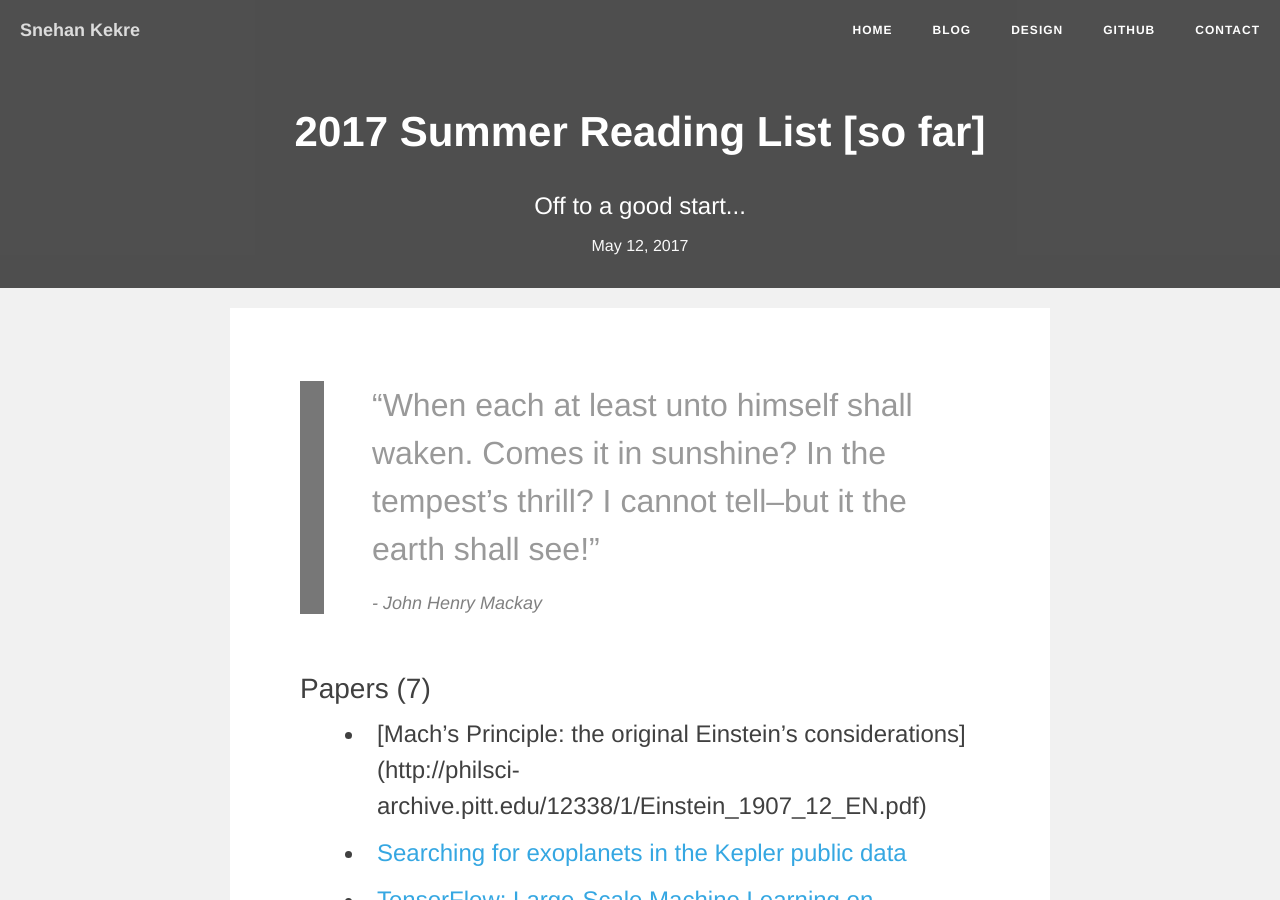
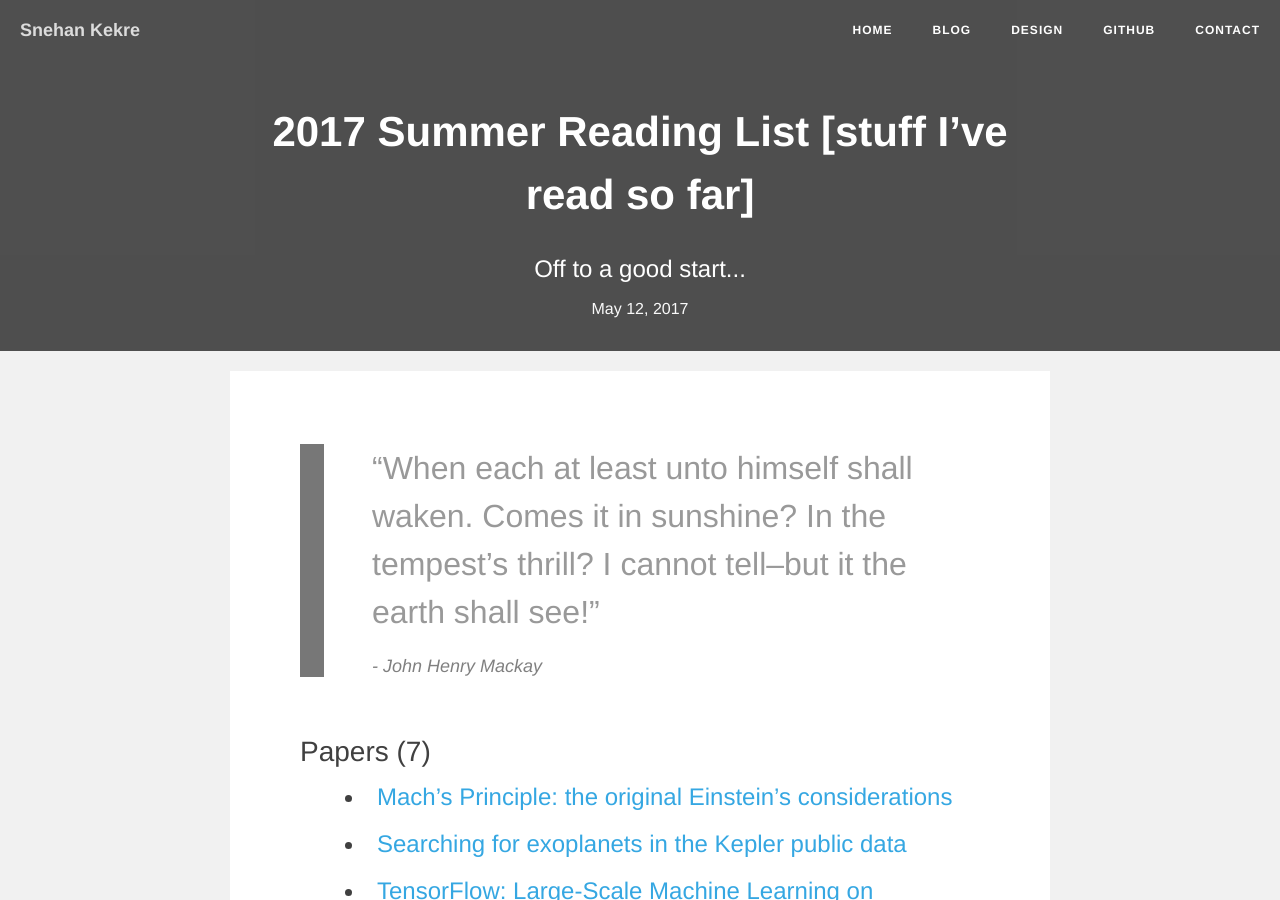
Before and after one commit to snehankekre/snehankekre.github.io, a Jekyll site: the page built from _posts/2017-05-12-summer-reading.md, in a window 1280 px wide and 900 px high. Built offline with Jekyll 4.4.1, drawn with Linux system fonts in a browser that asks for light colours.

Commit message:
syntax err

```diff
--- a/_posts/2017-05-12-summer-reading.md
+++ b/_posts/2017-05-12-summer-reading.md
@@ -1,6 +1,6 @@
 ---
 layout: post
-title:  "2017 Summer Reading List [so far]"
+title:  "2017 Summer Reading List [stuff I’ve read so far]"
 date:   2017-05-12 11:20:13
 categories: 2017 read I books reading year in review papers
 image:
@@ -15,7 +15,7 @@ published: True
 > #### \- John Henry Mackay
 
 ## Papers (7)
-- [Mach's Principle: the original Einstein's considerations] (http://philsci-archive.pitt.edu/12338/1/Einstein_1907_12_EN.pdf)
+- [Mach's Principle: the original Einstein's considerations](http://philsci-archive.pitt.edu/12338/1/Einstein_1907_12_EN.pdf)
 - [Searching for exoplanets in the Kepler public data](https://goo.gl/mMLQBw)
 - [TensorFlow: Large-Scale Machine Learning on Heterogeneous Distributed Systems](http://download.tensorflow.org/paper/whitepaper2015.pdf)
 - [Human brain networks function in connectome-specific harmonic waves](https://www.nature.com/articles/ncomms10340)
```
